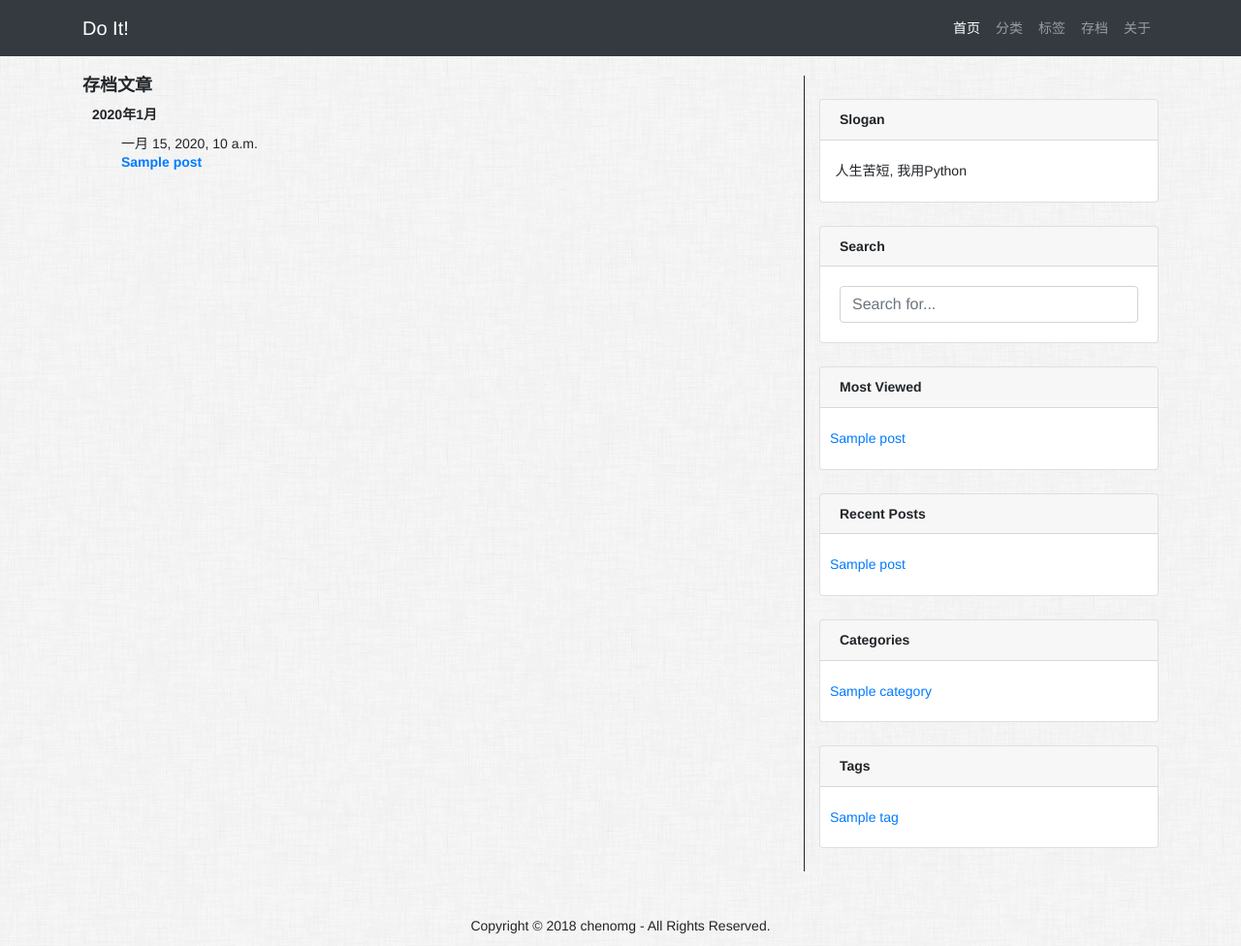
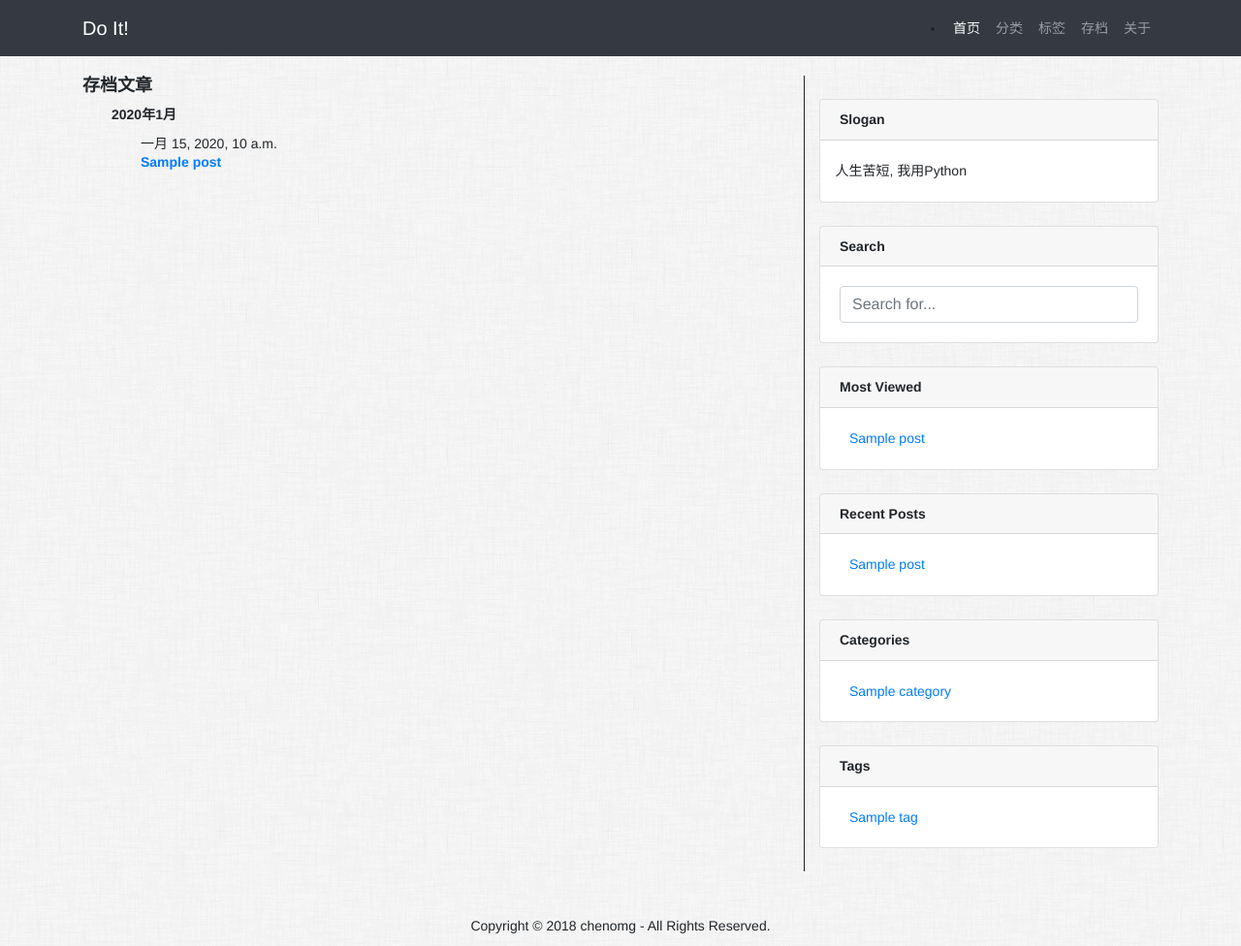
Before and after one commit to chenomg/blog.jase.im_v0.1, a Django app: page /blog/archive/ in a window 1280 px wide. Shown: the whole page at 97% size. Run offline with Django 3.2, Linux system fonts and the light colour scheme; tables that the repository leaves empty hold one stand-in row (values such as "Sample post"); some libraries are stand-ins or nearby versions.

Commit message:
theme微调

```diff
--- a/jase_im/static/blog/css/custom.css
+++ b/jase_im/static/blog/css/custom.css
@@ -36,3 +36,6 @@ ul {
 #page_indicator {
   color: #0D123F;
 }
+.tag-show {
+  list-style-type:  none;
+}
--- a/jase_im/static/blog/css/github.css
+++ b/jase_im/static/blog/css/github.css
@@ -111,11 +111,15 @@ a:first-child h1, a:first-child h2, a:first-child h3, a:first-child h4, a:first-
 h1 p, h2 p, h3 p, h4 p, h5 p, h6 p {
   margin-top: 0; }
 
-li p.first {
-  display: inline-block; }
-
+/*li p.first {*/
+  /*display: inline-block;*/
+  /*list-style-type:  disc;*/
+/*}*/
+li {
+  list-style-type:  disc;
+}
 ul, ol {
-  padding-left: 30px; }
+  padding-left: 50px; }
 
 ul :first-child, ol :first-child {
   margin-top: 0; }
--- a/jase_im/templates/blog/most_viewed_posts.html
+++ b/jase_im/templates/blog/most_viewed_posts.html
@@ -1,7 +1,7 @@
 <ul>
   {% if most_viewed_posts %}
     {% for post in most_viewed_posts %}
-      <li>
+      <li class='tag-show'>
         <a href="{% url 'blog:post_detail' post.title_slug %}" title='{{ post.title }}'>{{ post.sidebar_name }}</a>
       </li>
     {% endfor %}
--- a/jase_im/templates/blog/recent_posts.html
+++ b/jase_im/templates/blog/recent_posts.html
@@ -1,7 +1,7 @@
 <ul>
   {% if recent_posts %}
     {% for post in recent_posts %}
-      <li>
+      <li class='tag-show'>
         <a href="{% url 'blog:post_detail' post.title_slug %}" title='{{ post.title }}'>{{ post.sidebar_name }}</a>
       </li>
     {% endfor %}
--- a/jase_im/templates/blog/show_current_categories.html
+++ b/jase_im/templates/blog/show_current_categories.html
@@ -1,5 +1,5 @@
 {% if is_detail %}
-  <li>
+  <li class='tag-show'>
       <a href="{% url 'blog:category' %}/#{{ categories.name }}">{{ categories.name }}</a>
   </li>
 {% else %}
@@ -8,7 +8,7 @@
     <ul class="list-unstyled mb-0">
       <ul>
         {% for cat in pre_half %}
-        <li>
+        <li class='tag-show'>
           <a href="{% url 'blog:category' %}/#{{ cat.name }}">{{ cat.name }}</a>
         </li>
         {% endfor %}
@@ -19,7 +19,7 @@
     <ul class="list-unstyled mb-0">
       <ul>
         {% for cat in lst_half %}
-        <li>
+        <li class='tag-show'>
           <a href="{% url 'blog:category' %}/#{{ cat.name }}">{{ cat.name }}</a>
         </li>
         {% endfor %}
--- a/jase_im/templates/blog/show_current_tags.html
+++ b/jase_im/templates/blog/show_current_tags.html
@@ -3,7 +3,7 @@
     <ul class="list-unstyled mb-0">
       <ul>
         {% for tag in pre_half %}
-        <li>
+        <li class='tag-show'>
           <a href="{% url 'blog:tag_show' tag.slug %}">{{ tag.name }}</a>
         </li>
         {% endfor %}
@@ -14,7 +14,7 @@
     <ul class="list-unstyled mb-0">
       <ul>
         {% for tag in lst_half %}
-        <li>
+        <li class='tag-show'>
           <a href="{% url 'blog:tag_show' tag.slug %}">{{ tag.name }}</a>
         </li>
         {% endfor %}
```
